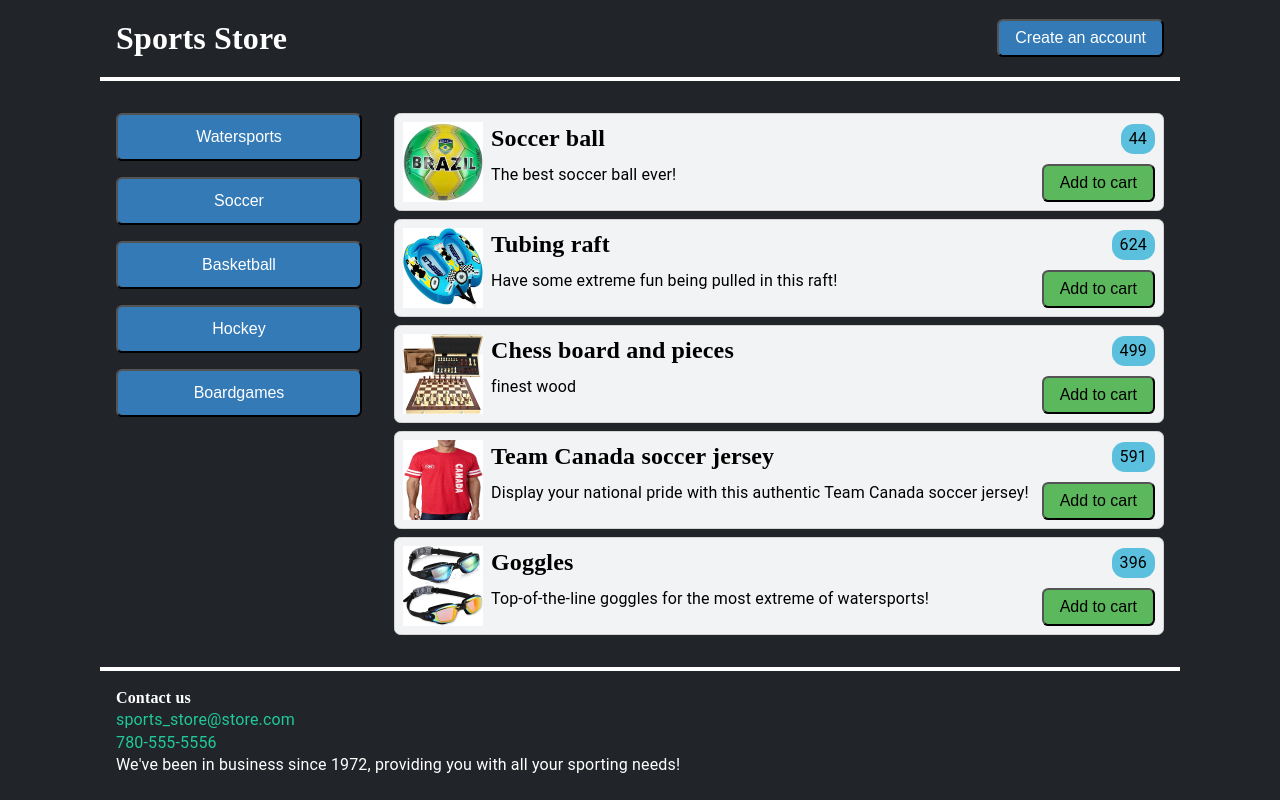
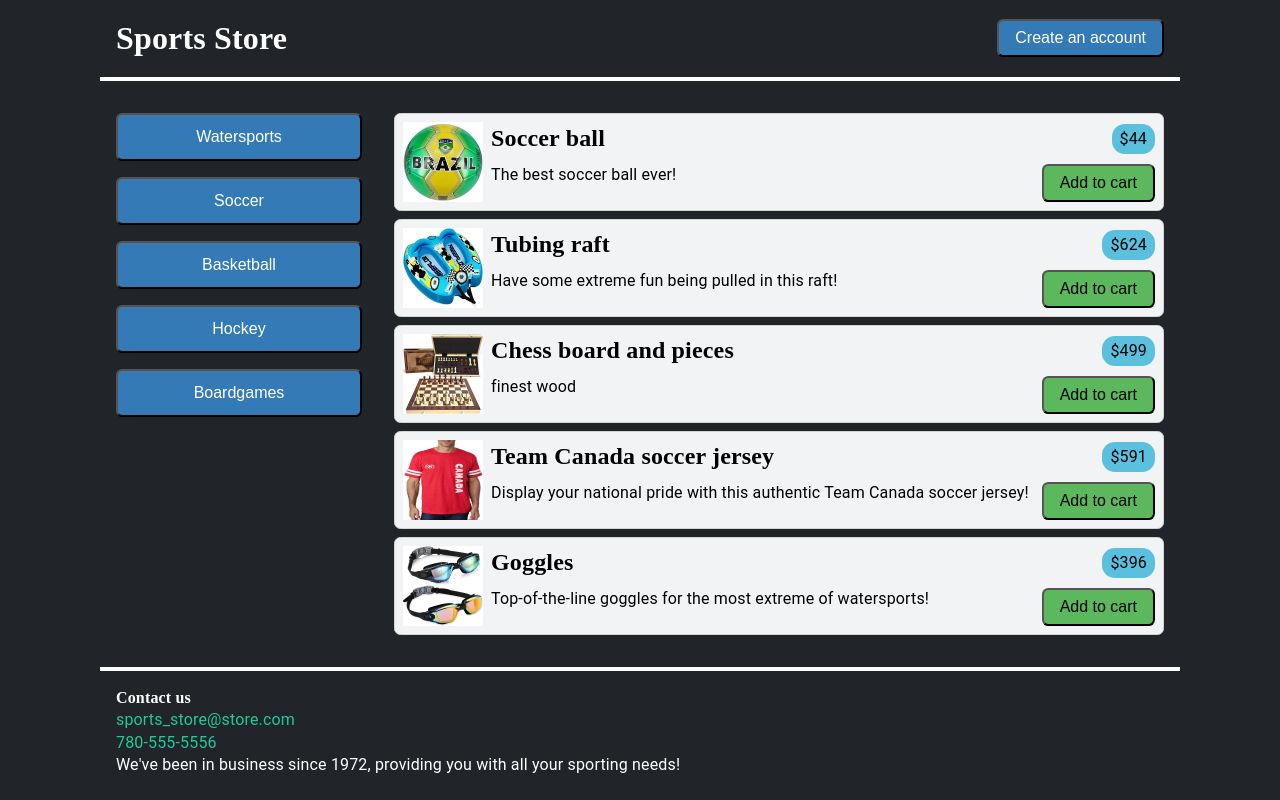
Before and after one commit to tupes/comit-react-2021, a React (Create React App) app in the folder applications/ecommerce-react/: page / in a window 1280 px wide. Built offline with nearby package versions, Linux system fonts and the light colour scheme.

Commit message:
Getting products from fakeDataRepository module

```diff
--- a/applications/ecommerce-react/src/components/Product.js
+++ b/applications/ecommerce-react/src/components/Product.js
@@ -5,7 +5,7 @@ export default function Product(props) {
     <li>
       <img src={props.imageUrl} alt="" />
       <h3>{props.name}</h3>
-      <div>{props.price}</div>
+      <div>${props.price}</div>
       <p>{props.description}</p>
       <button>Add to cart</button>
     </li>
--- a/applications/ecommerce-react/src/components/classComponents/App.js
+++ b/applications/ecommerce-react/src/components/classComponents/App.js
@@ -6,7 +6,7 @@ import ProductCategories from "./ProductCategories.js";
 import ProductsList from "../ProductsList.js";
 import Footer from "../Footer.js";
 
-import products from "../../data/products.json";
+import { loadProductsData } from "../../services/fakeDataRepository.js";
 
 function getButtonText() {
   return Math.random() > 0.5 ? "Sign up" : "Create an account";
@@ -16,7 +16,20 @@ class App extends React.Component {
   state = {
     currentPage: "products",
     selectedCategories: [],
+    products: [],
   };
+
+  componentDidMount() {
+    console.log("App component mounted");
+    const products = loadProductsData();
+    this.setState({ products });
+  }
+
+  componentDidUpdate(prevProps, prevState) {
+    // console.log(
+    //   `App component updated from ${prevState.currentPage} to ${this.state.currentPage}`
+    // );
+  }
 
   handleNavigation = (event) => {
     this.setState({ currentPage: event.target.id });
@@ -24,7 +37,6 @@ class App extends React.Component {
 
   handleSelectCategory = (event) => {
     const category = event.target.id;
-    console.log(`Event of type ${event.type} caused by ${category}`);
 
     let selectedCategories;
     if (this.state.selectedCategories.includes(category)) {
@@ -43,6 +55,9 @@ class App extends React.Component {
   };
 
   render() {
+    console.log(
+      `App component rendering with ${this.state.products.length} products`
+    );
     return (
       <div className="container">
         <Header
@@ -57,7 +72,7 @@ class App extends React.Component {
               handleSelectCategory={this.handleSelectCategory}
             />
             <ProductsList
-              products={products.filter(
+              products={this.state.products.filter(
                 (product) =>
                   this.state.selectedCategories.includes(product.category) ||
                   !this.state.selectedCategories.length
--- /dev/null
+++ b/applications/ecommerce-react/src/services/fakeDataRepository.js
@@ -0,0 +1,5 @@
+import products from "../data/products.json";
+
+export function loadProductsData() {
+  return products;
+}
```
